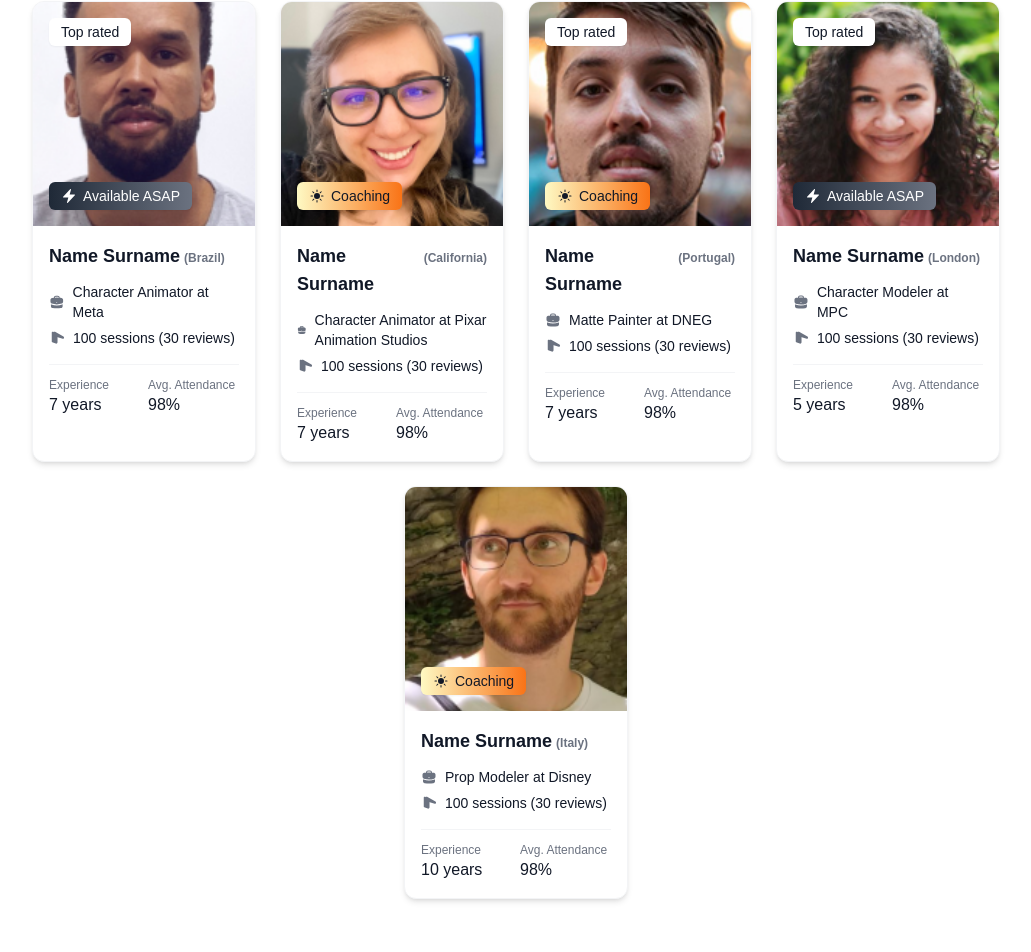
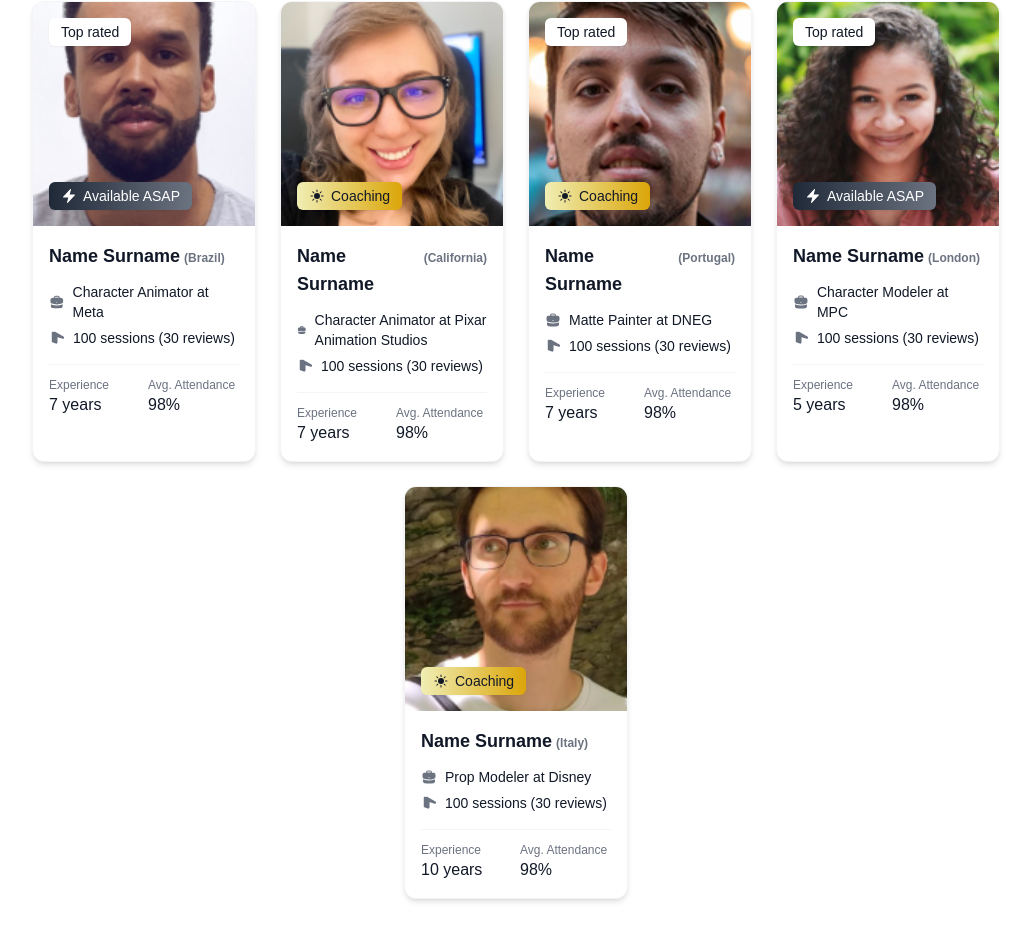
Before and after one commit to Roshe-Mentors/new_roshe, a Next.js app: page / in a window 1280 px wide. Shown: the part 2158-3110 px from the top of the page, without its empty margins (124-1155 px from the left). Built offline with nearby package versions, Linux system fonts and the light colour scheme.

Commit message:
Feat: update gradient colors in MentorsSection for enhanced visual appeal

```diff
--- a/src/components/MentorsSection.tsx
+++ b/src/components/MentorsSection.tsx
@@ -139,7 +139,7 @@ const MentorsSection = () => {
                   </div>
                 )}
                 {mentor.coaching && (
-                  <div className="flex items-center bg-gradient-to-r from-yellow-100 to-orange-500 bg-opacity-90 text-gray-900 text-sm font-medium px-3 py-1 rounded-md shadow-sm">
+                  <div className="flex items-center  bg-gradient-to-r from-[#F0EEB4] to-[#DBA508] bg-opacity-90 text-gray-900 text-sm font-medium px-3 py-1 rounded-md shadow-sm">
                     <span className="mr-1.5">
                       <svg xmlns="http://www.w3.org/2000/svg" viewBox="0 0 24 24" fill="currentColor" className="w-4 h-4  text-grey-500">
                         <path d="M12 2.25a.75.75 0 01.75.75v2.25a.75.75 0 01-1.5 0V3a.75.75 0 01.75-.75zM7.5 12a4.5 4.5 0 119 0 4.5 4.5 0 01-9 0zM18.894 6.166a.75.75 0 00-1.06-1.06l-1.591 1.59a.75.75 0 101.06 1.061l1.591-1.59zM21.75 12a.75.75 0 01-.75.75h-2.25a.75.75 0 010-1.5H21a.75.75 0 01.75.75zM17.834 18.894a.75.75 0 001.06-1.06l-1.59-1.591a.75.75 0 10-1.061 1.06l1.59 1.591zM12 18a.75.75 0 01.75.75V21a.75.75 0 01-1.5 0v-2.25A.75.75 0 0112 18zM7.758 17.303a.75.75 0 00-1.061-1.06l-1.591 1.59a.75.75 0 001.06 1.061l1.591-1.59zM6 12a.75.75 0 01-.75.75H3a.75.75 0 010-1.5h2.25A.75.75 0 016 12zM6.697 7.757a.75.75 0 001.06-1.06l-1.59-1.591a.75.75 0 00-1.061 1.06l1.59 1.591z" />
--- a/tailwind.config.ts
+++ b/tailwind.config.ts
@@ -16,6 +16,11 @@ export default {
       colors: {
         background: "var(--background)",
         foreground: "var(--foreground)",
+        'gradient-start': '#F0EEB4',
+        'gradient-end': '#DBA508',
+      },
+      backgroundImage: {
+        'custom-gradient': 'linear-gradient(90deg, var(--tw-gradient-from), var(--tw-gradient-to))',
       },
     },
   },
```
